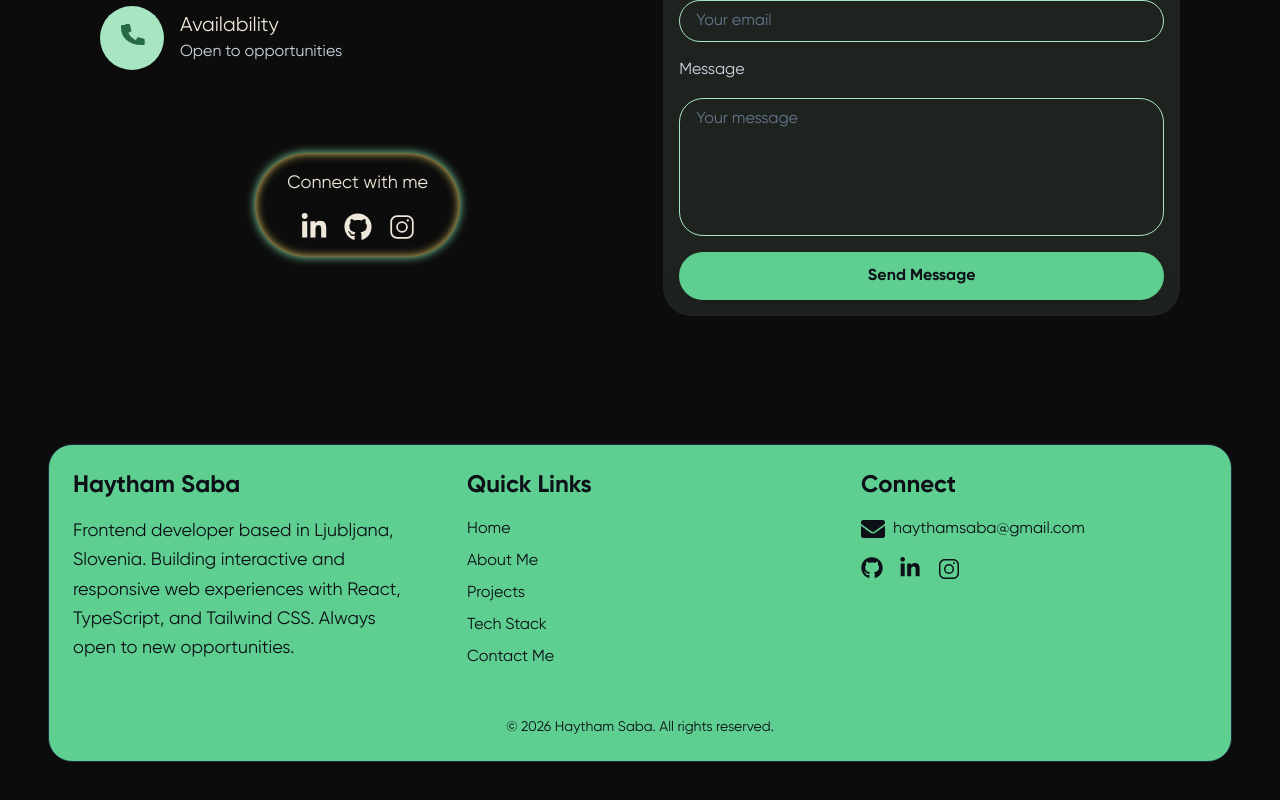
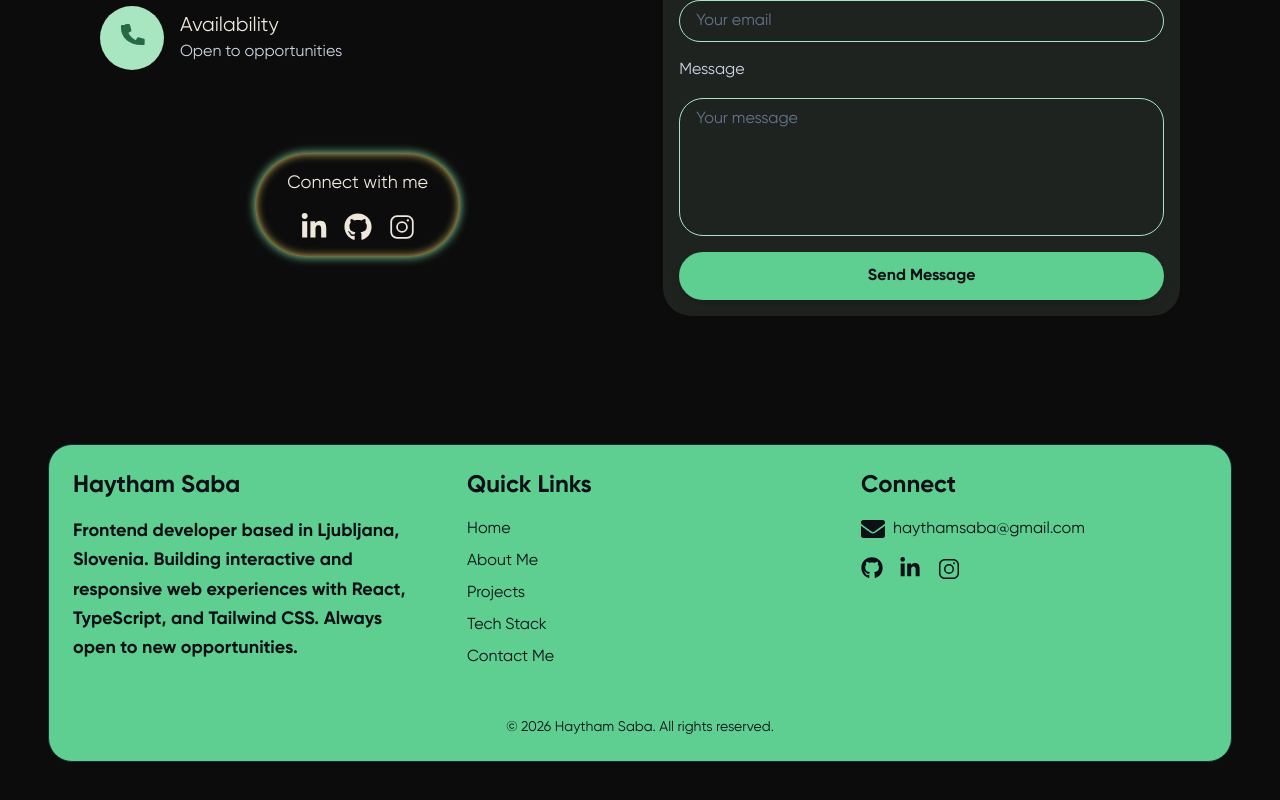
Before and after one commit to HaythamSaba/reactPortfolio, a React (Vite) app: page / in a window 1280 px wide. Shown: the part 6168-6968 px from the top of the page. Built offline with nearby package versions, Linux system fonts and the light colour scheme.

Commit message:
making footer description bolder

```diff
--- a/src/components/sections/Footer.jsx
+++ b/src/components/sections/Footer.jsx
@@ -58,7 +58,7 @@
           <h2 className="text-2xl font-bold mb-4">
             Haytham Saba
           </h2>
-          <p className="text-lg font-normal leading-relaxed">
+          <p className="text-lg font-semibold leading-relaxed">
             Frontend developer based in Ljubljana, Slovenia. Building
             interactive and responsive web experiences with React, TypeScript,
             and Tailwind CSS. Always open to new opportunities.
```
